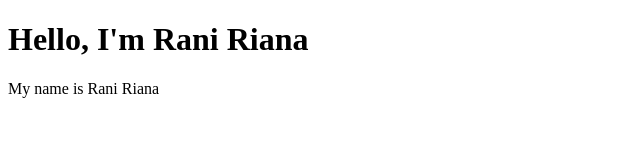
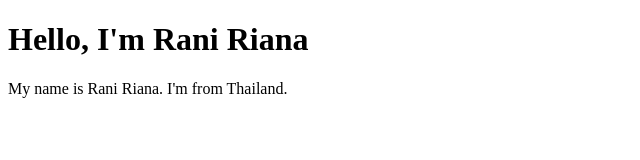
Before and after one commit to raniriana/raniriana.github.io, a plain HTML site: page index.html in a window 1280 px wide. Shown: the whole page, without its empty margins (0-640 px from the left). Drawn offline with Linux system fonts and the light colour scheme.

Commit message:
U index.html

```diff
--- a/index.html
+++ b/index.html
@@ -8,6 +8,6 @@
 <body>
     <h1>Hello, I'm Rani Riana</h1>
 
-    <p>My name is Rani Riana</p>
+    <p>My name is Rani Riana. I'm from Thailand.</p>
 </body>
 </html>
```
